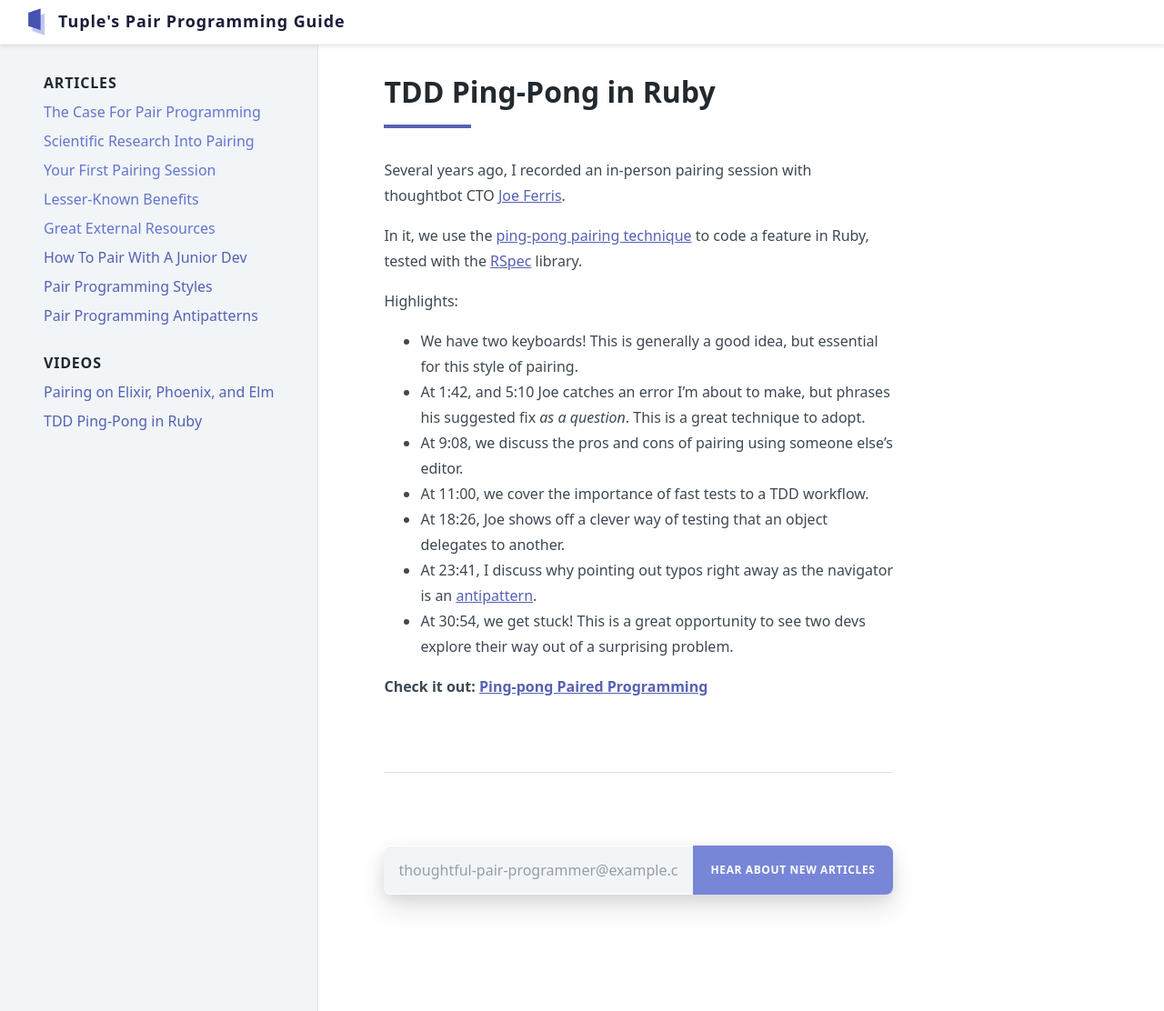
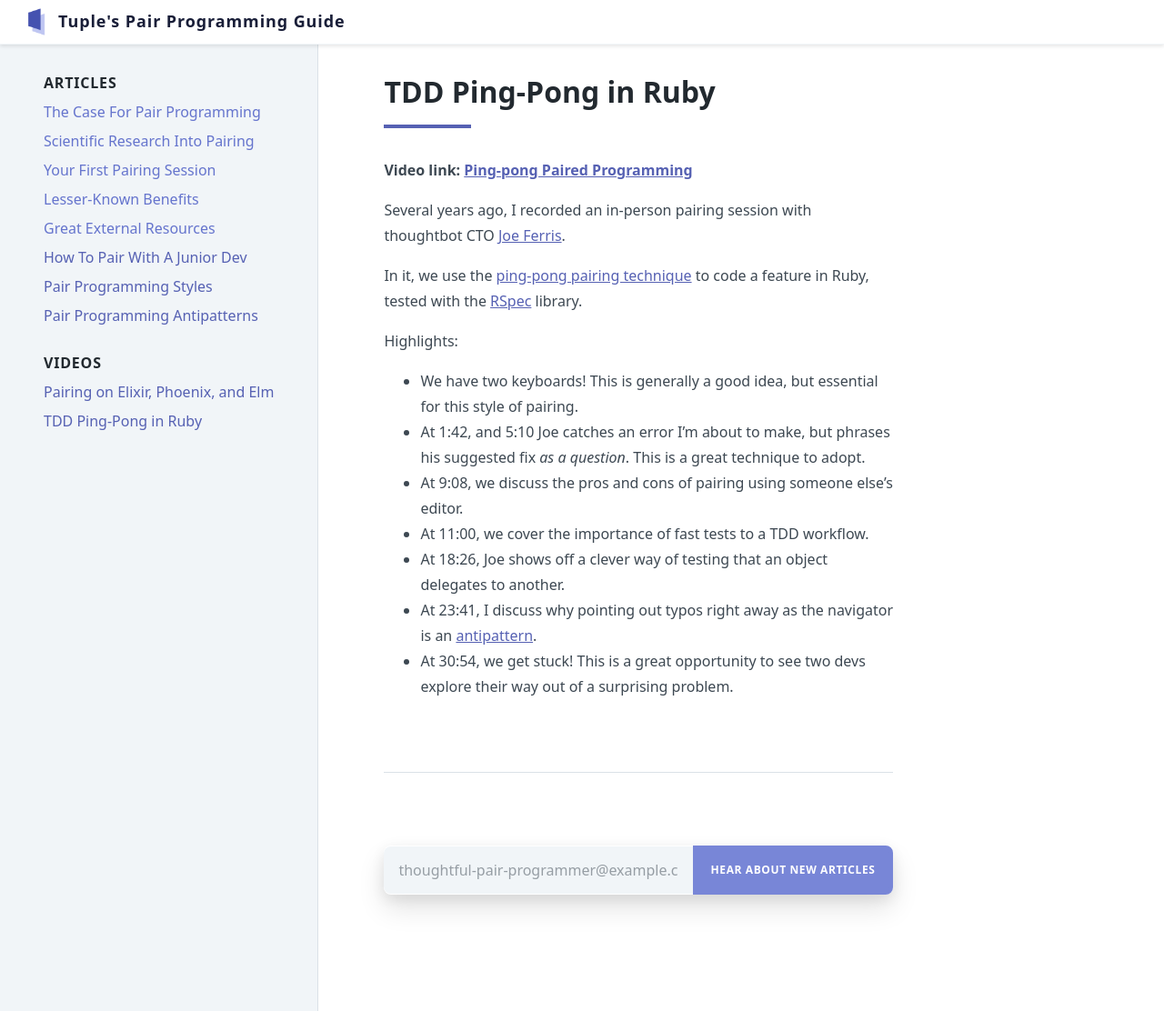
Before and after one commit to tupleapp/pair-programming-guide, a Jekyll site: the page built from _pages/tdd-ping-pong.md, in a window 1280 px wide. Shown: the whole page at 91% size. Built offline with Jekyll 4.4.1, drawn with Linux system fonts in a browser that asks for light colours.

Commit message:
move link

```diff
--- a/_pages/tdd-ping-pong.md
+++ b/_pages/tdd-ping-pong.md
@@ -5,6 +5,8 @@ permalink: /tdd-ping-pong-ruby
 ---
 
 {% include article-top.html %}
+
+**Video link: [Ping-pong Paired Programming](https://thoughtbot.com/upcase/videos/ping-pong-paired-programing)**
 
 Several years ago, I recorded an in-person pairing session with thoughtbot CTO [Joe Ferris](https://twitter.com/joeferris).
 
@@ -19,5 +21,3 @@ Highlights:
 - At 18:26, Joe shows off a clever way of testing that an object delegates to another.
 - At 23:41, I discuss why pointing out typos right away as the navigator is an [antipattern](/pair-programming-guide/antipatterns#leaping-on-errors-too-quickly).
 - At 30:54, we get stuck! This is a great opportunity to see two devs explore their way out of a surprising problem.
-
-**Check it out: [Ping-pong Paired Programming](https://thoughtbot.com/upcase/videos/ping-pong-paired-programing)**
```
